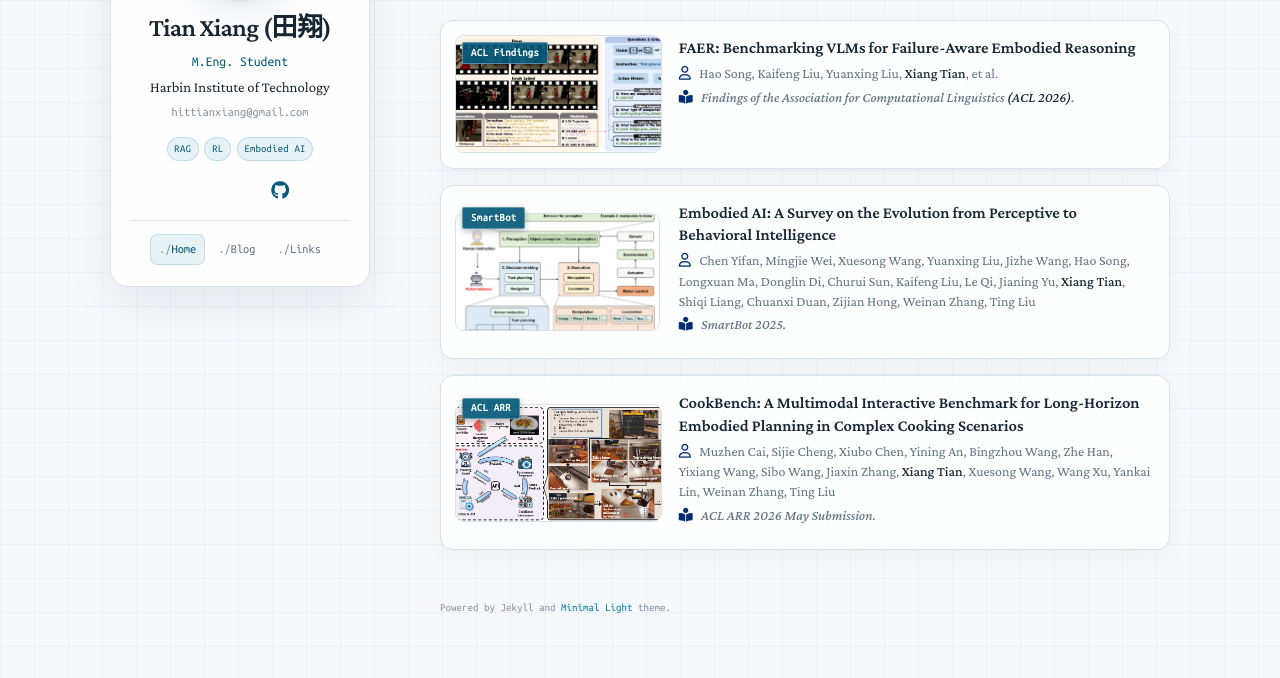
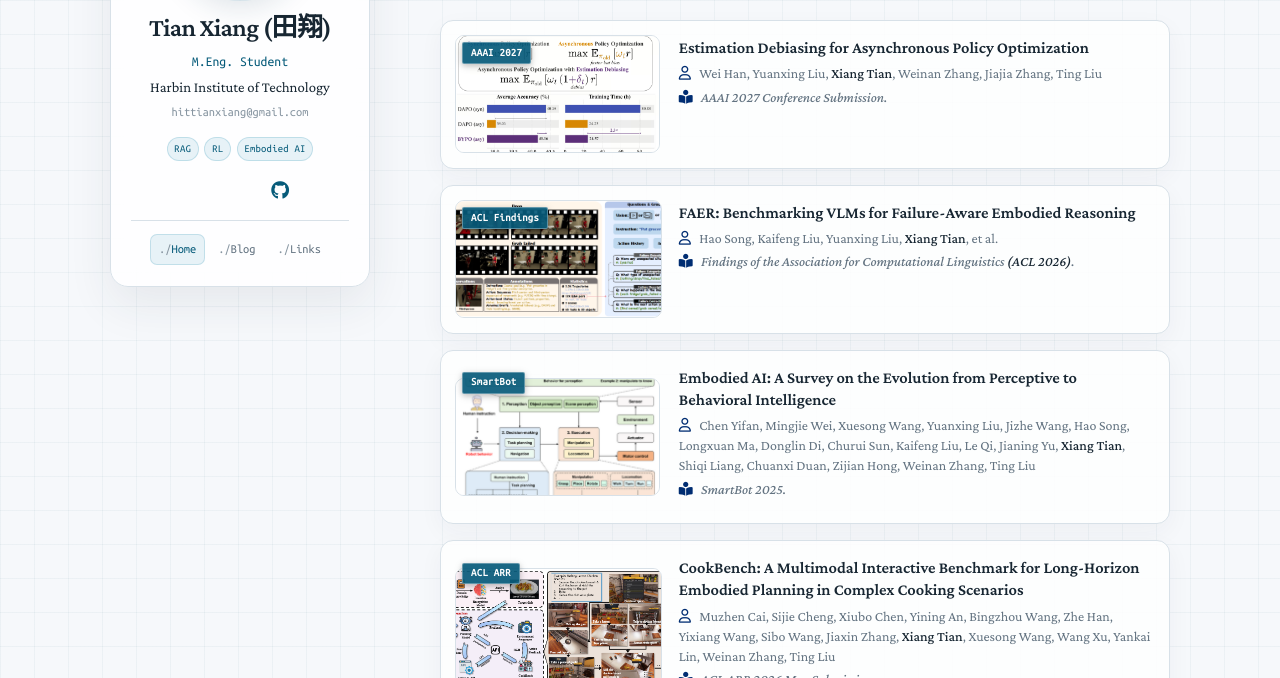
Before and after one commit to tianxiang0521/tianxiang0521.github.io, a Jekyll site: the page built from index.md, in a window 1280 px wide and 900 px high, scrolled down 1206 px, cut to the strip 222-900 px from the top of the window. Built offline with Jekyll 4.4.1, drawn with Linux system fonts in a browser that asks for light colours; a style sheet for code colours, icons or effects is not loaded.

Commit message:
Add AAAI 2027 submission to publications

```diff
--- a/_data/publications.yml
+++ b/_data/publications.yml
@@ -1,4 +1,10 @@
 main:
+  - title: "Estimation Debiasing for Asynchronous Policy Optimization"
+    authors: Wei Han, Yuanxing Liu, <strong>Xiang Tian</strong>, Weinan Zhang, Jiajia Zhang, Ting Liu
+    conference_short: AAAI 2027
+    conference: AAAI 2027 Conference Submission.
+    image: ./assets/img/BYPO.png
+
   - title: "FAER: Benchmarking VLMs for Failure-Aware Embodied Reasoning"
     authors: Hao Song, Kaifeng Liu, Yuanxing Liu, <strong>Xiang Tian</strong>, et al.
     conference_short: ACL Findings
```
Also changed, not shown: assets/img/BYPO.png (added).
